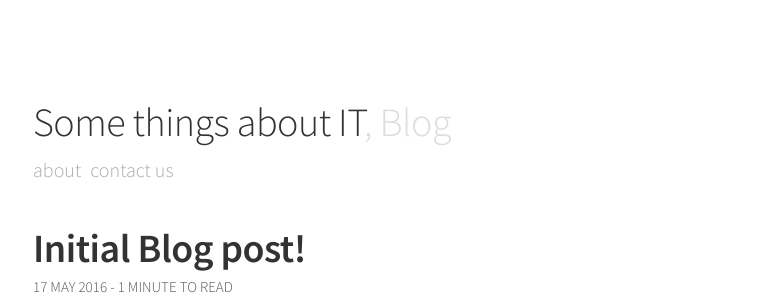
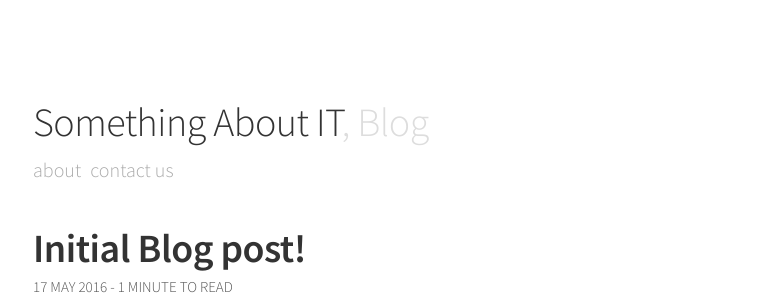
Before and after one commit to emilianocarvalho/emilianocarvalho.github.io, a Jekyll site: the page built from _posts/2016-05-17-hello-blog.md, in a window 1280 px wide. Shown: the top 297 px of the page, without its empty margins (247-1014 px from the left). Built offline with Jekyll 4.4.1, drawn with Linux system fonts in a browser that asks for light colours; comment, search, counter and statistics services are not loaded.

```diff
--- a/_config.yml
+++ b/_config.yml
@@ -6,7 +6,7 @@
 # 'jekyll serve'. If you change this file, please restart the server process.
 
 # Site settings
-title: Some things about IT
+title: Something About IT
 email: emilianocarvalho.dev@gmail.com
 description: "Neste blog estarão registradas anotações, tutoriais e dicas sobre tecnologia."
 baseurl: "" # the subpath of your site, e.g. /blog
--- a/_layouts/post.html
+++ b/_layouts/post.html
@@ -11,10 +11,10 @@ layout: default
   {{ content }}
   <div id="disqus_thread"></div>
   <script>
-  // var disqus_config = function () {
-  // this.page.url = '{{ site.url }}{{ page.url }}';
-  // this.page.identifier = '{{ page.url }}';
-  // };
+  var disqus_config = function () {
+  this.page.url = '{{ site.url }}{{ page.url }}';
+  this.page.identifier = '{{ page.url }}';
+  };
   (function() { // DON'T EDIT BELOW THIS LINE
   var d = document, s = d.createElement('script');
 
--- a/_posts/2016-05-17-hello-blog.md
+++ b/_posts/2016-05-17-hello-blog.md
@@ -40,7 +40,6 @@ Some of these words _are emphasized also_.
 
 Use two asterisks for **strong emphasis**.
 Or, if you prefer, __use two underscores instead__.
-
 *   A list item.
 
     With multiple paragraphs.
```
